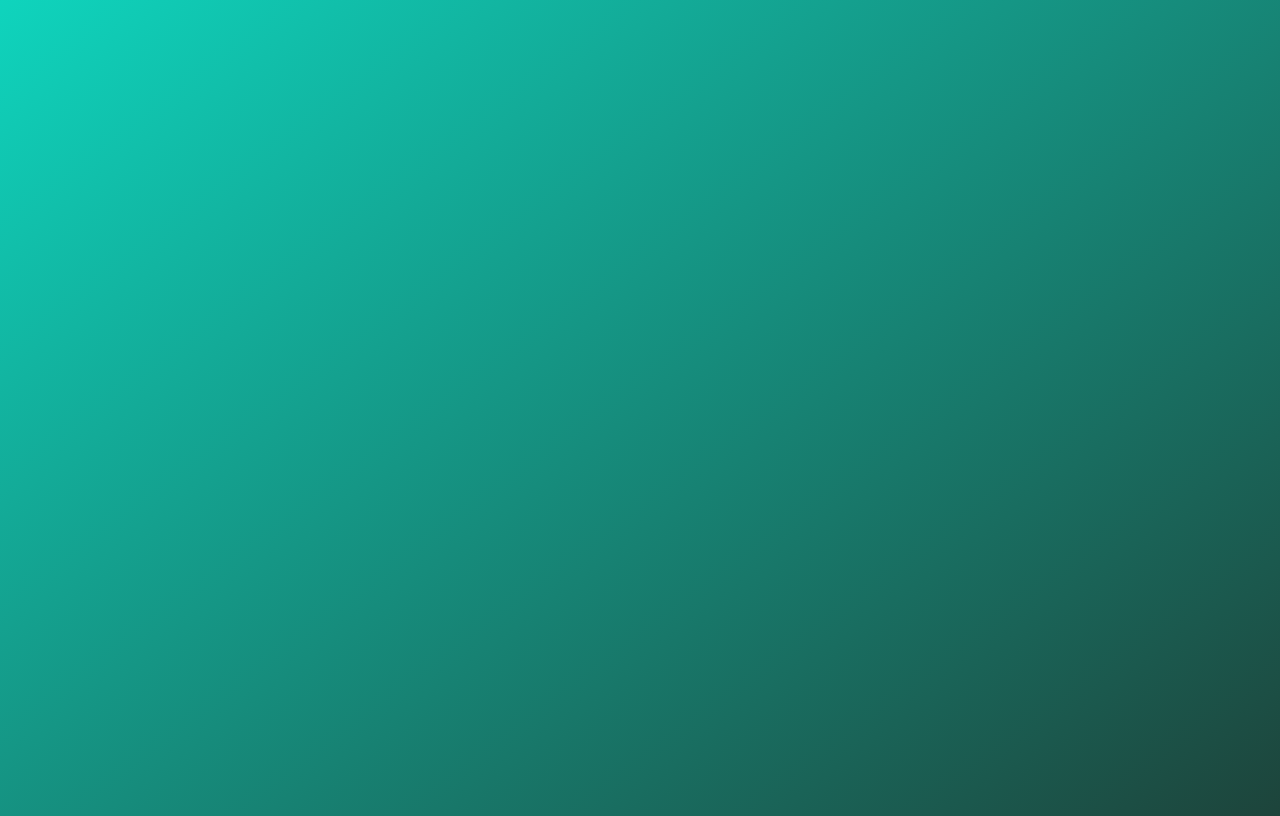
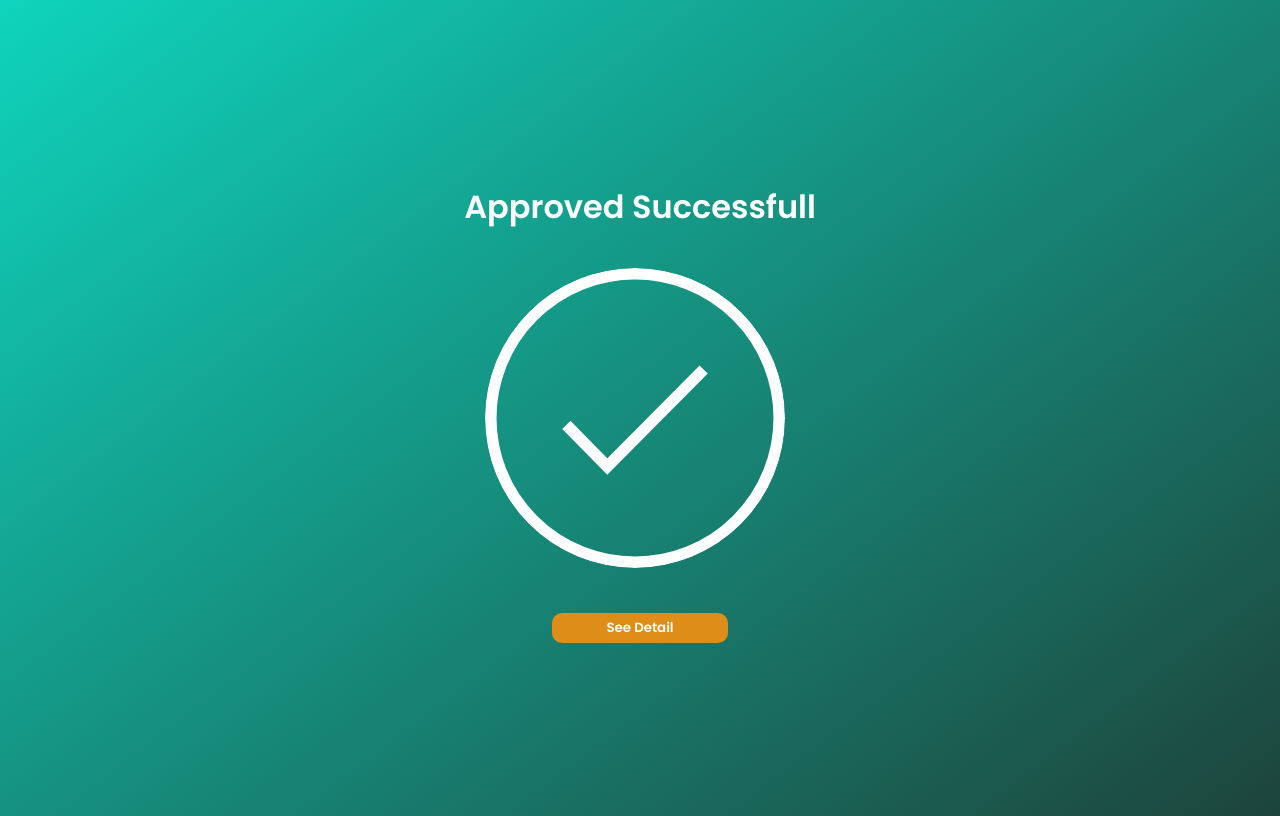
Before and after one commit to Alianama/E-SIGN-FrontEnd, a React (Vite) app: page /success/1 in a window 1280 px wide. Before the commit this address had no page. Built offline with nearby package versions, Linux system fonts and the light colour scheme.

Commit message:
[FEAT] new success approved page

```diff
--- a/src/App.jsx
+++ b/src/App.jsx
@@ -3,6 +3,7 @@ import { BrowserRouter, Route, Routes } from "react-router-dom";
 import Login from "./component/login/login";
 import Approved from "./component/approved/approvedSuccess/approved";
 import AlreadyApprove from "./component/approved/alreadyApproved/alreadyapprove";
+import Success from "./component/approved/approvedSuccess/success/success";
 
 function NotFound() {
   return <h1>Document not Found</h1>;
@@ -18,6 +19,7 @@ function App() {
           <Route path="/approved/:id" element={<Approved />} />
           <Route path="/notfound" element={<NotFound />} />
           <Route path="/alreadyapprove/:id" element={<AlreadyApprove />} />
+          <Route path="/success/:id" element={<Success />} />
         </Routes>
       </BrowserRouter>
     </>
--- /dev/null
+++ b/src/component/approved/approvedSuccess/success/success.jsx
@@ -0,0 +1,44 @@
+// eslint-disable-next-line no-unused-vars
+import React from "react";
+import "./sucessStyle.css";
+import { useNavigate, useParams } from "react-router-dom";
+
+function Success() {
+  const navigate = useNavigate();
+  const { id } = useParams();
+
+  const handleApprovedClick = () => {
+    navigate(`/approved/${id}`);
+  };
+
+  return (
+    <div className="container">
+      <h1 className="title">Approved Successfull</h1>
+      <div className="success-animation">
+        <svg
+          className="checkmark"
+          xmlns="http://www.w3.org/2000/svg"
+          viewBox="0 0 52 52"
+        >
+          <circle
+            className="checkmark__circle"
+            cx="26"
+            cy="26"
+            r="25"
+            fill="none"
+          />
+          <path
+            className="checkmark__check"
+            fill="none"
+            d="M14.1 27.2l7.1 7.2 16.7-16.8"
+          />
+        </svg>
+      </div>
+      <button className="button" onClick={handleApprovedClick}>
+        See Detail
+      </button>
+    </div>
+  );
+}
+
+export default Success;
--- /dev/null
+++ b/src/component/approved/approvedSuccess/success/sucessStyle.css
@@ -0,0 +1,87 @@
+.container {
+  display: flex;
+  flex-direction: column;
+  justify-content: center;
+  align-items: center;
+  text-align: center;
+}
+
+.title {
+  margin-top: 10px;
+  text-wrap: wrap;
+}
+
+.success-animation {
+  margin: 10px auto;
+}
+
+.checkmark {
+  width: 100%;
+  height: 100%;
+  border-radius: 50%;
+  display: block;
+  stroke-width: 2;
+  stroke: #fff;
+  stroke-miterlimit: 10;
+  box-shadow: inset 0px 0px 0px #fff;
+  animation: fill 0.4s ease-in-out 0.4s forwards,
+    scale 0.3s ease-in-out 0.9s both;
+  position: relative;
+  top: 5px;
+  right: 5px;
+  margin: 0 auto;
+}
+.checkmark__circle {
+  stroke-dasharray: 166;
+  stroke-dashoffset: 166;
+  stroke-width: 2;
+  stroke-miterlimit: 10;
+  stroke: #fff;
+  fill: transparent;
+  animation: stroke 0.6s cubic-bezier(0.65, 0, 0.45, 1) forwards;
+}
+
+.checkmark__check {
+  transform-origin: 50% 50%;
+  stroke-dasharray: 48;
+  stroke-dashoffset: 48;
+  animation: stroke 0.3s cubic-bezier(0.65, 0, 0.45, 1) 0.8s forwards;
+}
+
+.button {
+  margin-top: 40px;
+  width: 50%;
+  height: 30px;
+  border-radius: 10px;
+  border: none;
+  color: white;
+  background-color: #de8e18;
+  font-family: "Poppins", sans-serif;
+  transition: 0.3s ease-in-out;
+}
+.button:hover {
+  transform: scale(1.1);
+}
+
+@keyframes stroke {
+  100% {
+    stroke-dashoffset: 0;
+  }
+}
+
+@keyframes scale {
+  0%,
+  100% {
+    transform: none;
+  }
+
+  50% {
+    transform: scale3d(1.1, 1.1, 1);
+  }
+}
+
+@keyframes fill {
+  100% {
+    box-shadow: inset 0px 0px 0px 30px transparent;
+  }
+}
--- a/src/component/login/login.jsx
+++ b/src/component/login/login.jsx
@@ -18,7 +18,7 @@ function Login() {
       if (e.message === "Document Already Approved") {
         navigate(`/alreadyapprove/${e.idAlreadyApprove}`);
       } else {
-        navigate(`/approved/${e.idApproveSuccess}`);
+        navigate(`/success/${e.idApproveSuccess}`);
       }
     });
   }
```
